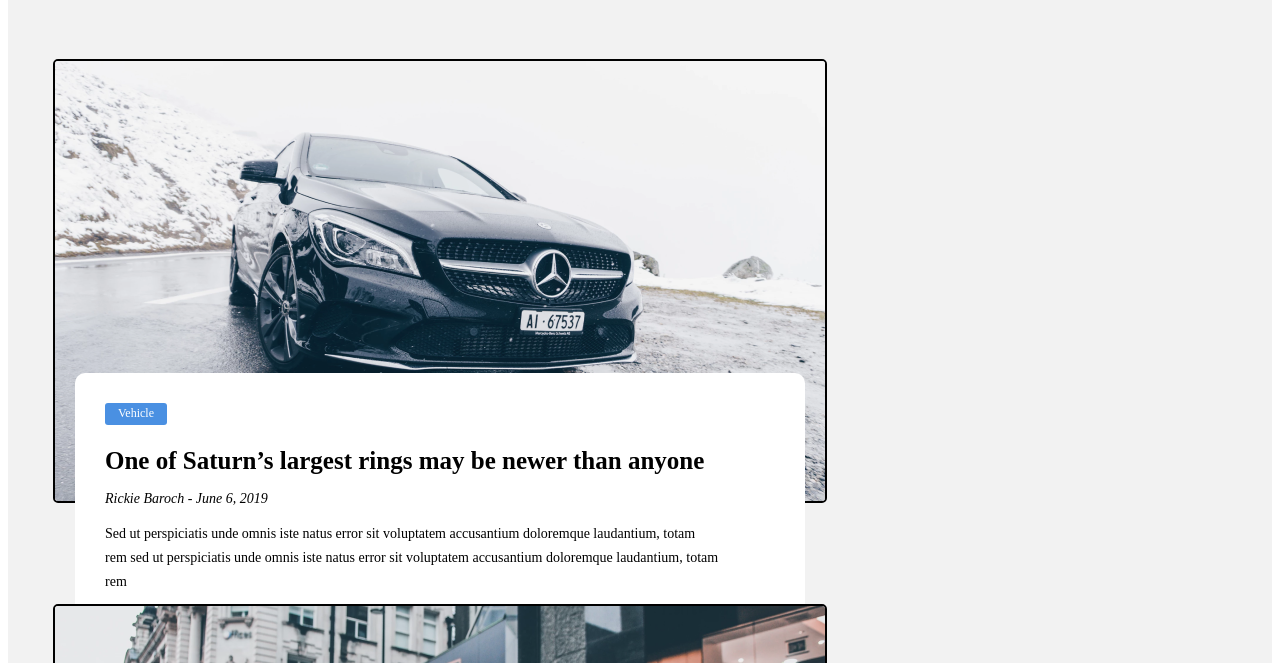
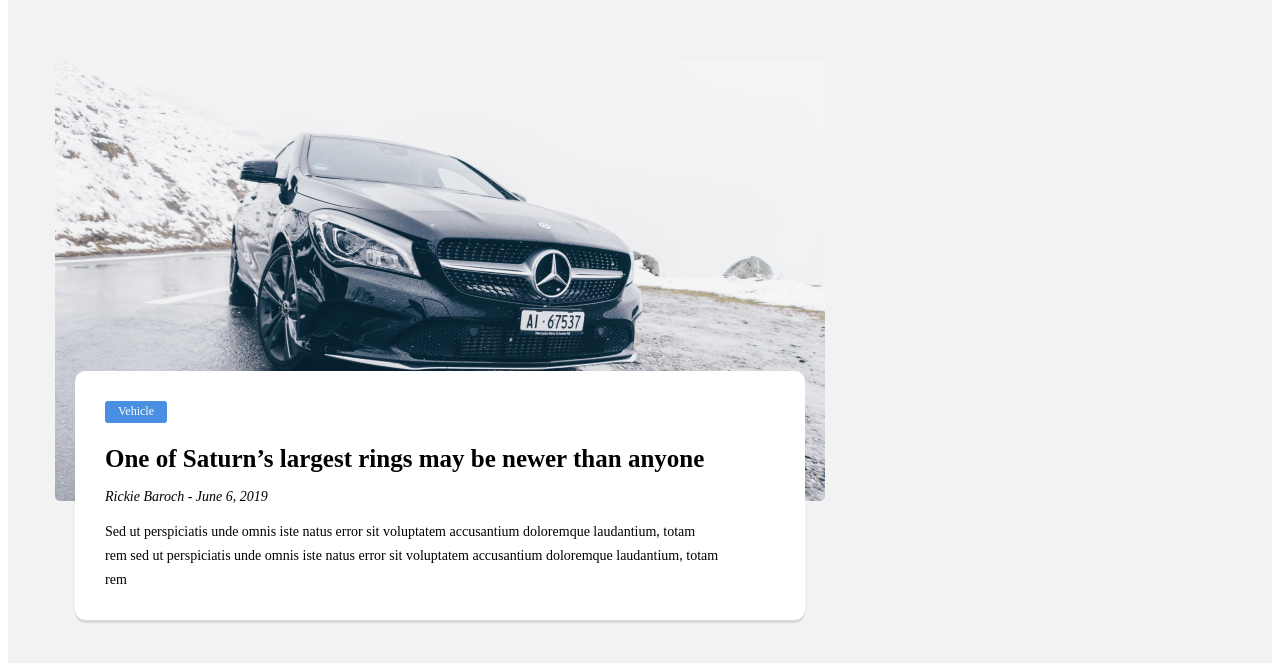
Before and after one commit to NikolayKrishtopa/premiun-car, a plain HTML site: page index.html in a window 1280 px wide. Shown: the part 695-1358 px from the top of the page. Drawn offline with Linux system fonts and the light colour scheme.

Commit message:
0_initial

```diff
--- a/styles/style.css
+++ b/styles/style.css
@@ -134,12 +134,11 @@ height: 17px;
   max-height: 560px;
   width: 770px;
   margin-top: 280px;
+  margin-bottom: 60px;
 }
 
 .card__image {
-  border: solid 2px;
   border-radius: 5px;
-
 }
 .card__subtitle {
   color: #FFF;
```
